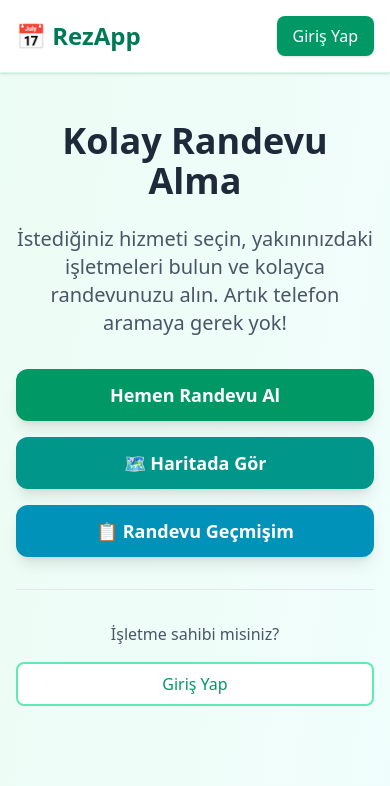
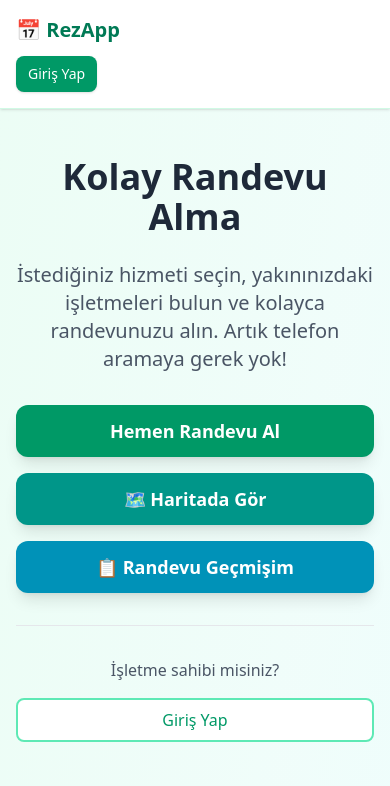
Before and after one commit to reservastionist-design/rezappweb, a Next.js app: page / in a window 390 px wide. Shown: the top 786 px of the page. Built offline with nearby package versions, Linux system fonts and the light colour scheme.

Commit message:
Remove debug button, improve homepage responsive design, fix login page spacing and signup message

```diff
--- a/app/login/page.tsx
+++ b/app/login/page.tsx
@@ -103,7 +103,7 @@ export default function LoginPage() {
             console.error('Profil oluşturma hatası:', profileError);
           }
 
-          setSuccess('Kayıt başarılı! E-posta adresinizi kontrol edin.');
+          setSuccess('Kayıt başarılı! Şifreniz ile giriş yapabilirsiniz.');
         }
       }
     } catch (error) {
@@ -202,8 +202,9 @@ export default function LoginPage() {
               </button>
             </div>
 
-            <div className="text-center space-y-2">
+            <div className="text-center space-y-3">
               {isLogin && !forgotPassword && (
+                <div>
                   <button
                     type="button"
                     onClick={() => {
@@ -215,6 +216,7 @@ export default function LoginPage() {
                   >
                     Şifremi unuttum
                   </button>
+                </div>
               )}
 
               {forgotPassword && (
--- a/app/page.tsx
+++ b/app/page.tsx
@@ -77,19 +77,19 @@ export default function HomePage() {
       {/* Header */}
       <header className="bg-white shadow-sm border-b border-emerald-100">
         <div className="max-w-7xl mx-auto px-4 sm:px-6 lg:px-8">
-          <div className="flex justify-between items-center py-4">
+          <div className="flex flex-col sm:flex-row justify-between items-start sm:items-center py-4 gap-3 sm:gap-0">
             <div className="flex items-center">
-              <h1 className="text-2xl font-bold text-emerald-700">📅 RezApp</h1>
+              <h1 className="text-xl sm:text-2xl font-bold text-emerald-700">📅 RezApp</h1>
             </div>
-            <div className="flex items-center space-x-4">
+            <div className="flex flex-wrap items-center gap-2 sm:gap-4 w-full sm:w-auto">
               {user ? (
                 <>
-                  <span className="text-gray-600">Hoş geldin, {user.email}</span>
+                  <span className="text-sm sm:text-base text-gray-600 w-full sm:w-auto truncate">Hoş geldin, {user.email}</span>
                   {/* Owner ve Business Owner için Admin Panel */}
                   {(userRole === 'owner' || userRole === 'business_owner') && (
                     <Link
                       href="/admin"
-                      className="bg-emerald-600 text-white px-4 py-2 rounded-lg hover:bg-emerald-700 transition-all duration-200 shadow-sm"
+                      className="bg-emerald-600 text-white px-3 sm:px-4 py-2 rounded-lg hover:bg-emerald-700 transition-all duration-200 shadow-sm text-sm sm:text-base whitespace-nowrap"
                     >
                       Yönetim Paneli
                     </Link>
@@ -98,20 +98,15 @@ export default function HomePage() {
                   {userRole === 'staff' && (
                     <Link
                       href="/staff"
-                      className="bg-emerald-600 text-white px-4 py-2 rounded-lg hover:bg-emerald-700 transition-all duration-200 shadow-sm"
+                      className="bg-emerald-600 text-white px-3 sm:px-4 py-2 rounded-lg hover:bg-emerald-700 transition-all duration-200 shadow-sm text-sm sm:text-base whitespace-nowrap"
                     >
                       Takvim
                     </Link>
                   )}
-                  <Link
-                    href="/debug"
-                    className="bg-yellow-500 text-white px-4 py-2 rounded-md hover:bg-yellow-600 transition-colors"
-                  >
-                    🔍 Debug
-                  </Link>
+                  {/* Debug button removed for production */}
                   <button
                     onClick={handleLogout}
-                    className="bg-gray-200 text-gray-800 px-4 py-2 rounded-md hover:bg-gray-300 transition-colors"
+                    className="bg-gray-200 text-gray-800 px-3 sm:px-4 py-2 rounded-md hover:bg-gray-300 transition-colors text-sm sm:text-base whitespace-nowrap"
                   >
                     Çıkış
                   </button>
@@ -119,7 +114,7 @@ export default function HomePage() {
               ) : (
                 <Link
                   href="/login"
-                  className="bg-emerald-600 text-white px-4 py-2 rounded-lg hover:bg-emerald-700 transition-all duration-200 shadow-sm"
+                  className="bg-emerald-600 text-white px-3 sm:px-4 py-2 rounded-lg hover:bg-emerald-700 transition-all duration-200 shadow-sm text-sm sm:text-base whitespace-nowrap"
                 >
                   Giriş Yap
                 </Link>
```
Lines whose indentation alone changed are shown as unchanged.
